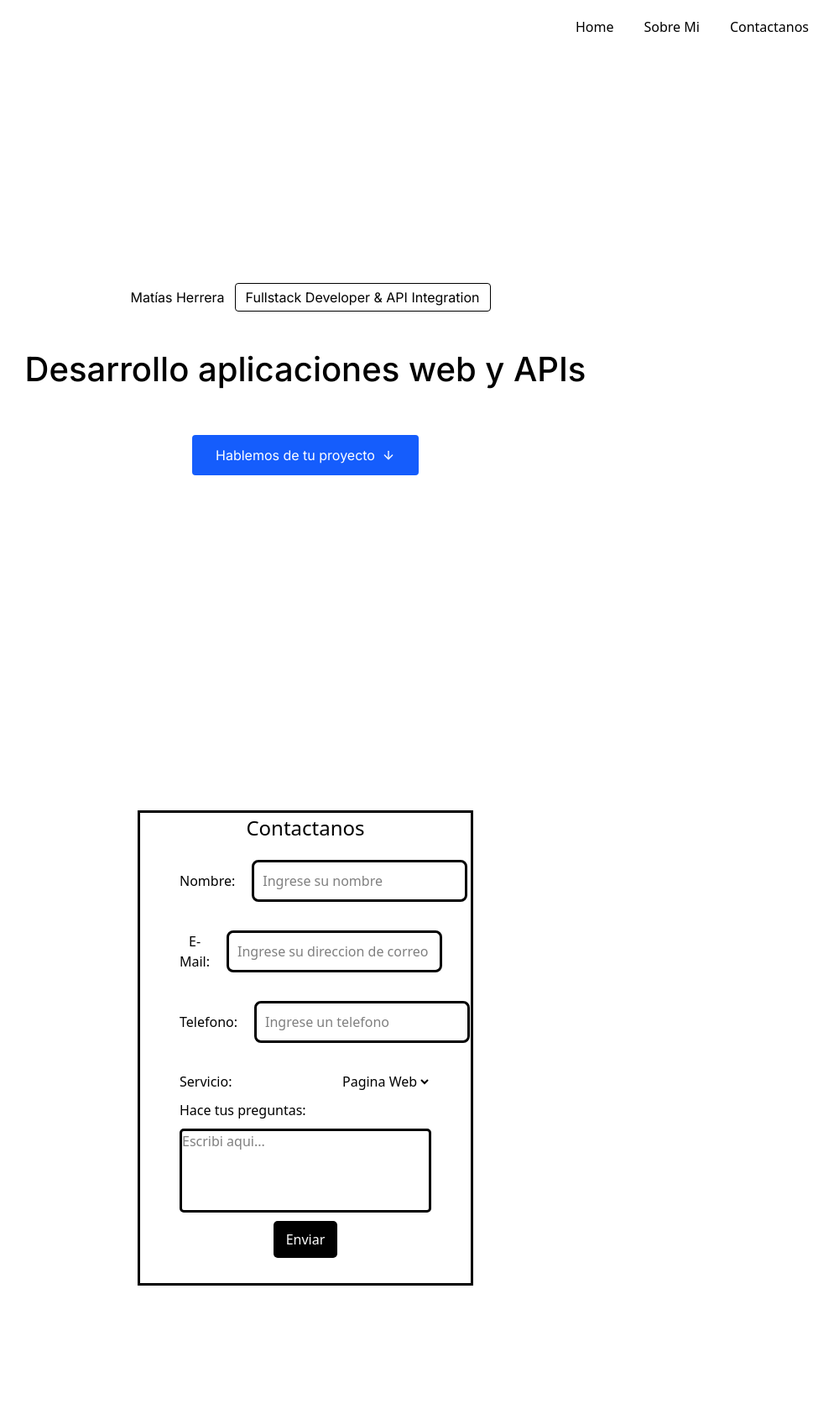
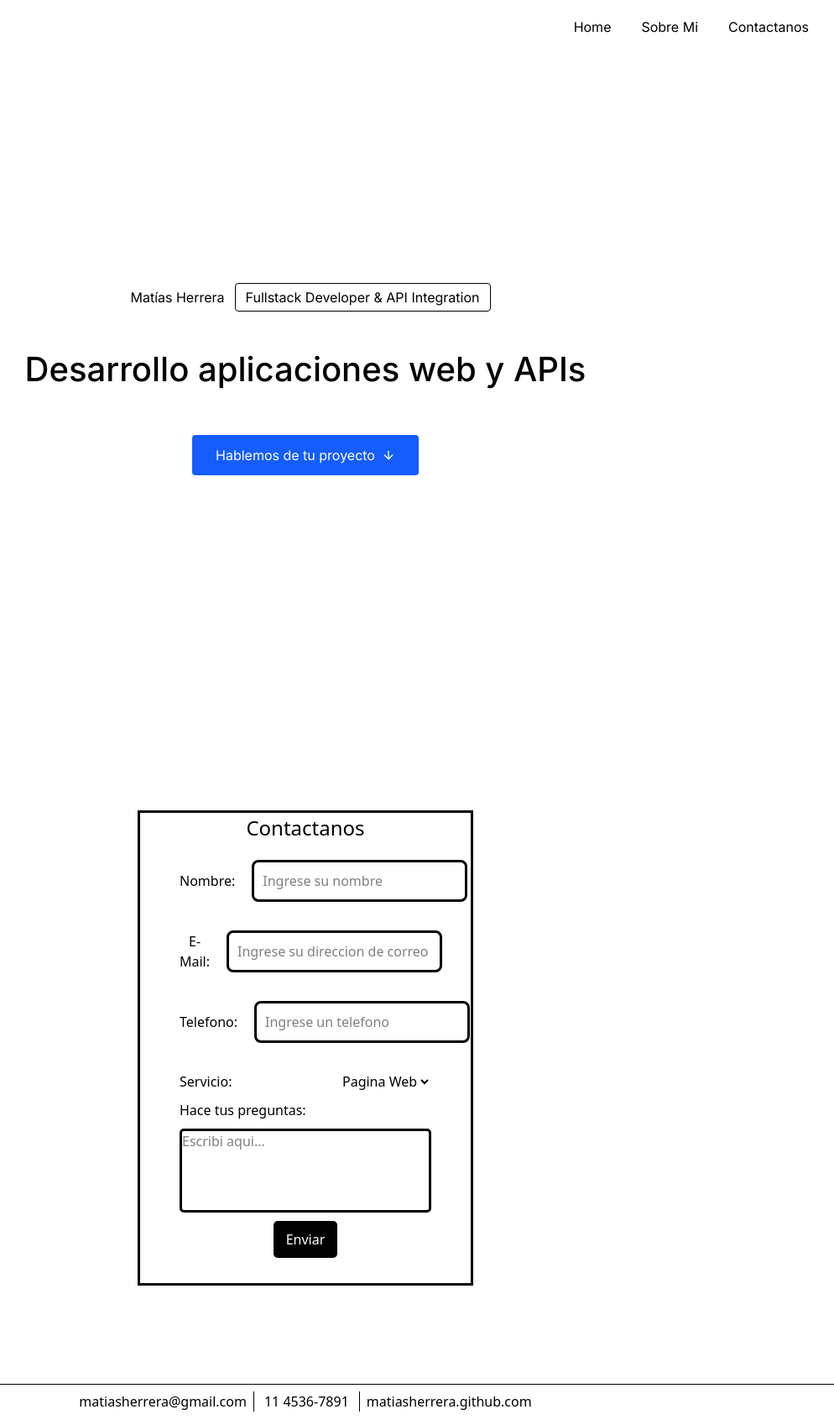
Before and after one commit to jus-tjon/next-lading-page, a Next.js app: page / in a window 1280 px wide. Shown: the whole page at 84% size, without its empty margins (276-1270 px from the left). Before the commit the page ends 1648 px from the top, so only its background shows below. Built offline with nearby package versions, Linux system fonts and the light colour scheme.

Commit message:
hice un footer basicon

```diff
--- /dev/null
+++ b/app/components/sections/Footer.tsx
@@ -0,0 +1,14 @@
+import React from 'react'
+
+export const Footer = () => {
+  return (
+    <div>
+        <footer className='flexbox w-full w-full flex justify-center pb-4 pt-2 border-t-1'>
+           <p className='px-2'>matiasherrera@gmail.com</p>
+           <p className='border-l-1 border-r-1 px-3'>11 4536-7891</p>
+           <p className='px-2'>matiasherrera.github.com</p>
+        </footer>
+    </div>
+
+  )
+}
--- a/app/components/sections/Header.tsx
+++ b/app/components/sections/Header.tsx
@@ -7,13 +7,13 @@ const inter = Inter({
 
 export const Header = () => {
   return (
-    <div className={`${inter.className}sticky top-0`}>
+    <div className={`${inter.className} sticky top-0`}>
         <header className='w-full flex justify-end-safe gap-5 pt-4 px-8'>
-            <a href="#hero" className='rounded-lg transition delay-50 hover:bg-blue-600 duration-300 ease-in-out hover:-translate-y-1 hover:scale-110 py-1 px-2 cursor-pointer'>
+            <a href="#hero" className='rounded-3xl transition delay-50 hover:bg-blue-600 duration-300 ease-in-out hover:-translate-y-1 hover:scale-110 py-1 px-2 cursor-pointer'>
                 Home</a>
-            <a className='rounded-lg transition delay-50 hover:bg-blue-600 duration-300 ease-in-out hover:-translate-y-1 hover:scale-110 py-1 px-2 cursor-pointer'>
+            <a className='rounded-3xl transition delay-50 hover:bg-blue-600 duration-300 ease-in-out hover:-translate-y-1 hover:scale-110 py-1 px-2 cursor-pointer'>
                 Sobre Mi</a>
-            <a href="#formulario" className='rounded-lg transition delay-50 hover:bg-blue-600 duration-300 ease-in-out hover:-translate-y-1 hover:scale-110 py-1 px-2 cursor-pointer'>
+            <a href="#formulario" className='rounded-3xl transition delay-50 hover:bg-blue-600 duration-300 ease-in-out hover:-translate-y-1 hover:scale-110 py-1 px-2 cursor-pointer'>
                 Contactanos</a>
         </header>
     </div>
--- a/app/page.tsx
+++ b/app/page.tsx
@@ -1,3 +1,4 @@
+import { Footer } from "./components/sections/Footer";
 import { Header } from "./components/sections/Header";
 import Hero from "./components/sections/Hero";
 import { Formulario } from "./components/ui/Formulario";
@@ -9,6 +10,7 @@ const Home = () => {
         <Header></Header>
         <Hero></Hero>
         <Formulario></Formulario>
+        <Footer></Footer>
       </main>
     </div>
   );
```
